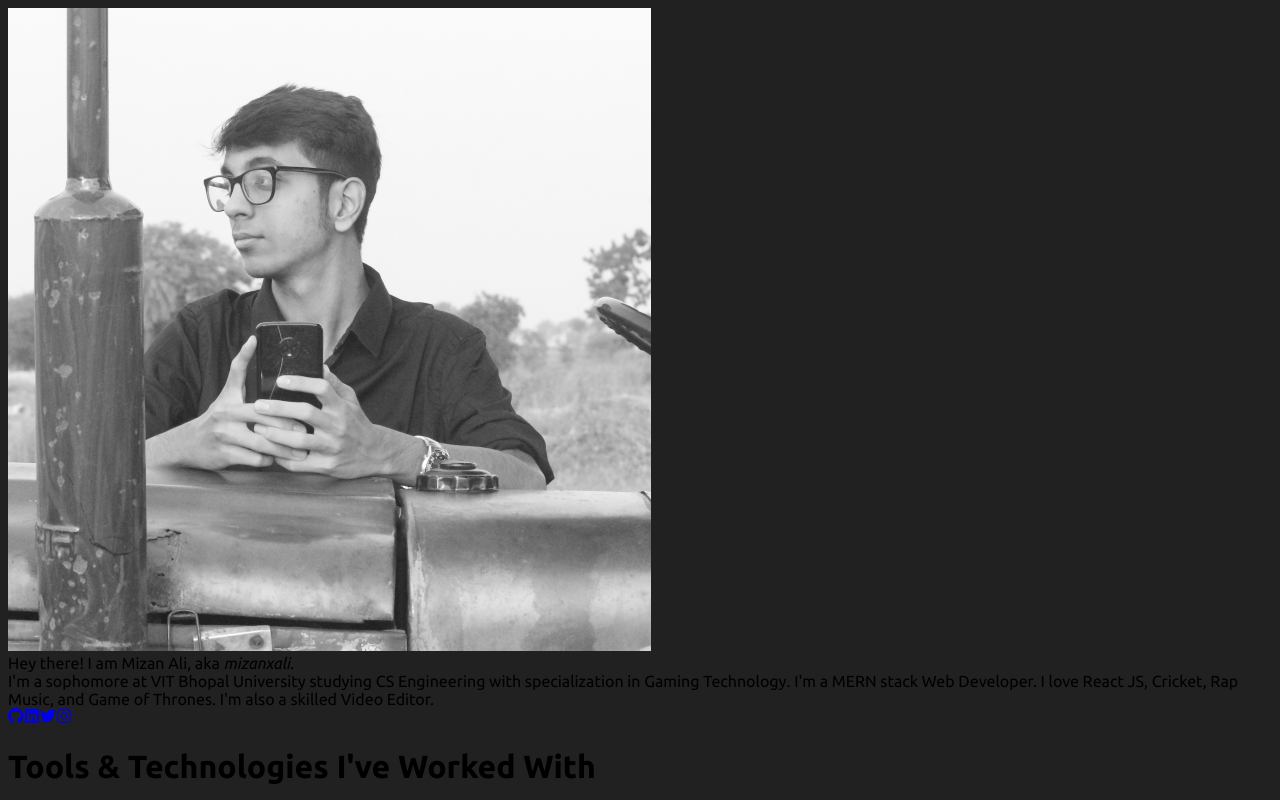
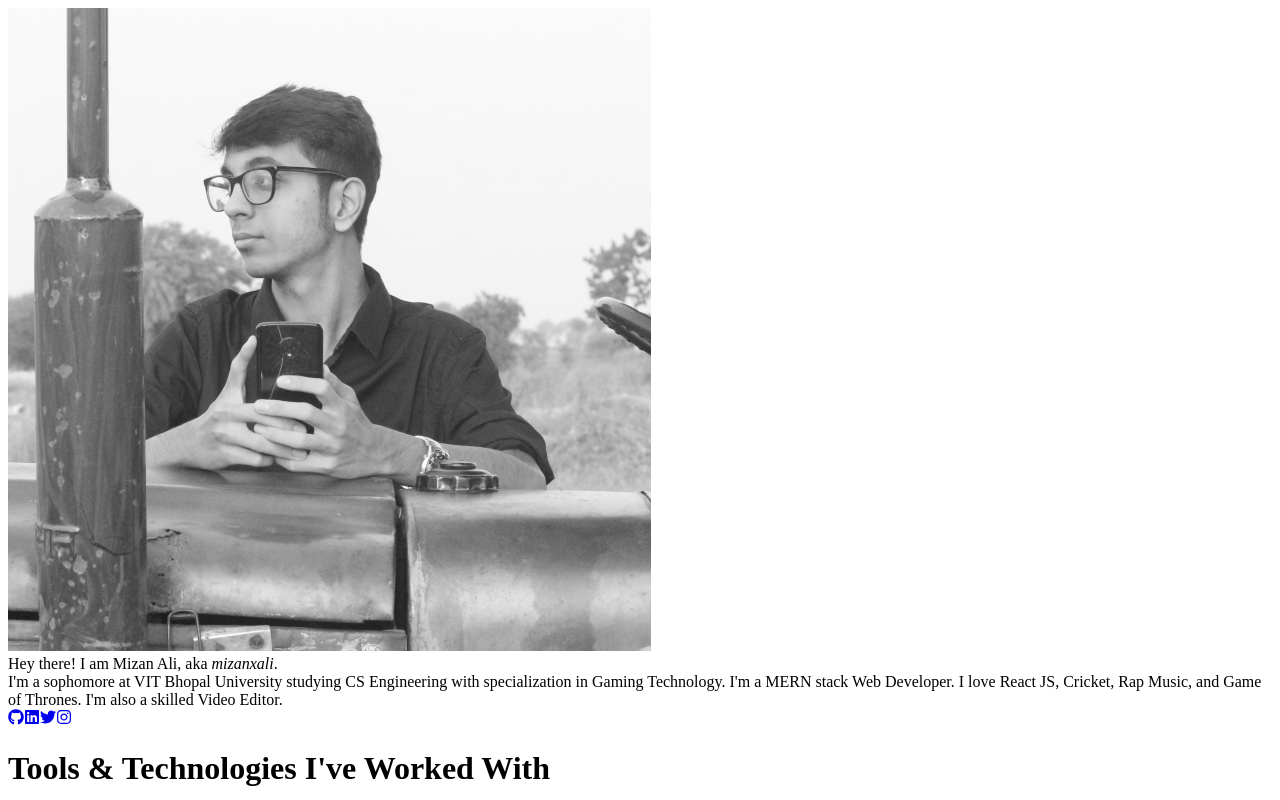
Before and after one commit to mizanxali/mizanxali.github.io, a Next.js app: page / in a window 1280 px wide. Shown: the top 800 px of the page. Built offline with nearby package versions, Linux system fonts and the light colour scheme.

Commit message:
Removed CSS files completely

```diff
--- a/pages/_app.js
+++ b/pages/_app.js
@@ -1,6 +1,4 @@
 import "tailwindcss/tailwind.css"
-
-import '../styles/globals.css'
 
 function MyApp({ Component, pageProps }) {
   return <Component {...pageProps} />
--- /dev/null
+++ b/pages/_document.js
@@ -0,0 +1,25 @@
+import Document, { Html, Head, Main, NextScript } from 'next/document'
+
+class MyDocument extends Document {
+  static async getInitialProps(ctx) {
+    const initialProps = await Document.getInitialProps(ctx)
+    return { ...initialProps }
+  }
+
+  render() {
+    return (
+      <Html>
+        <Head>
+            <link rel="preconnect" href="https://fonts.gstatic.com" />
+            <link href="https://fonts.googleapis.com/css2?family=Ubuntu:ital,wght@0,300;0,400;0,500;0,700;1,300;1,400;1,500;1,700&display=swap" rel="stylesheet" />
+        </Head>
+        <body className='font-body bg-body'>
+          <Main />
+          <NextScript />
+        </body>
+      </Html>
+    )
+  }
+}
+
+export default MyDocument
--- a/styles/globals.css
+++ /dev/null
@@ -1,6 +0,0 @@
-@import url('https://fonts.googleapis.com/css2?family=Ubuntu:ital,wght@0,300;0,400;0,500;0,700;1,300;1,400;1,500;1,700&display=swap');
-
-body {
-    font-family: 'Ubuntu', sans-serif;
-    background-color: #212121;
-}
```
Also changed, not shown: tailwind.config.js (+7 -0 lines).
